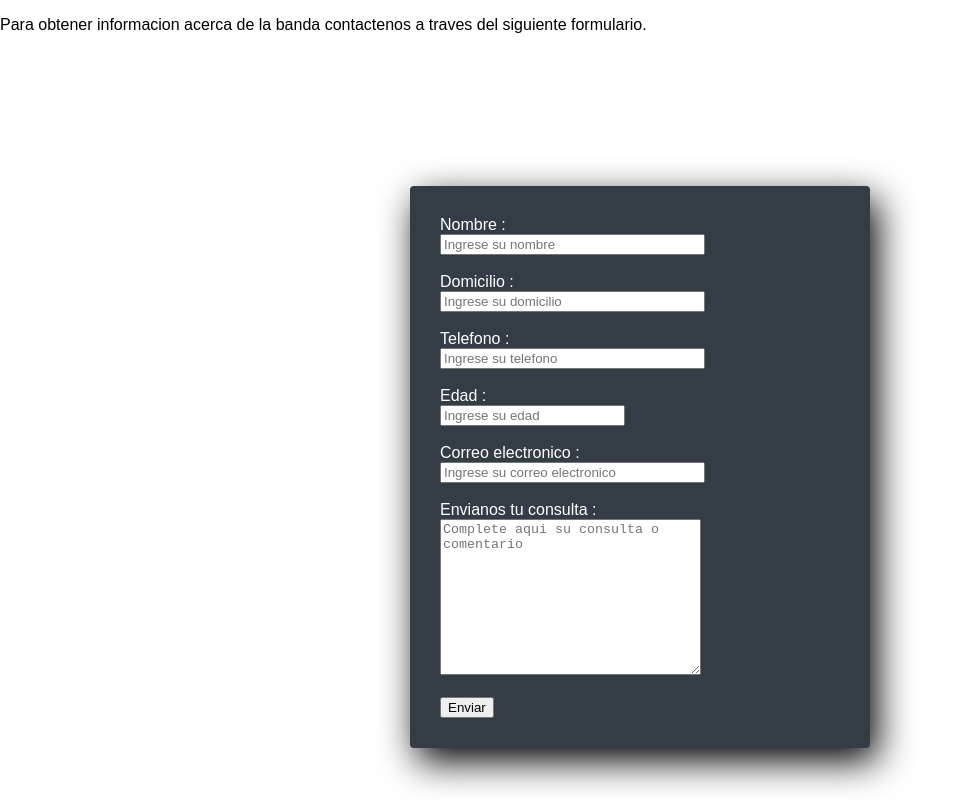
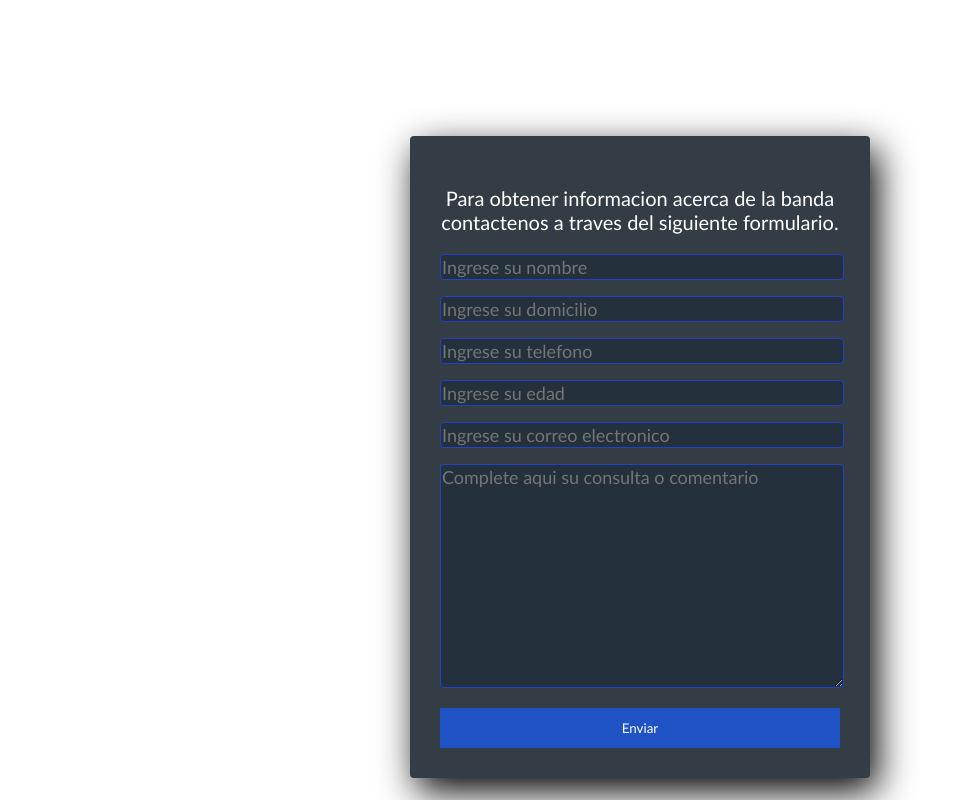
Before and after one commit to FacuConforti/TPO, a plain HTML site: page formulario.html in a window 1280 px wide. Shown: the whole page, without its empty margins (0-968 px from the left). Drawn offline with Linux system fonts and the light colour scheme.

Commit message:
Update formulario.html

```diff
--- a/formulario.html
+++ b/formulario.html
@@ -9,37 +9,29 @@
  </head>
 <body>
 
-    <section>
+ <section>
         <a id="contacto"></a>
-        <div>
-            <p>
-                Para obtener informacion acerca de la banda contactenos a traves del siguiente formulario.
-            </p>
-            <br><br>
-            <form action="link" method="post" class="dataform">
-                <label for="name">Nombre :</label><br>
-                <input type="text" id="name" size="30" maxlength="20" placeholder="Ingrese su nombre" required>
-                <br><br>
-                <label for="adress">Domicilio :</label><br>
-                <input type="text" id="adress" size="30" maxlength="20" placeholder="Ingrese su domicilio" required>
-                <br><br>
-                <label for="tel">Telefono :</label><br>
-                <input type="text" id="tel" size="30" maxlength="15" placeholder="Ingrese su telefono" required>
-                <br><br>
-                <label for="edad">Edad :</label><br>
-                <input type="number" id="edad" size="30" maxlength="3" placeholder="Ingrese su edad" required>
-                <br><br>
+        <br><br>
+        <form action="link" method="post" class="dataform">
+            <p class="info-banda">Para obtener informacion acerca de la banda contactenos a traves del siguiente formulario.</p>
 
-                <label for="mail">Correo electronico :</label><br>
-                <input type="email" id="mail" size="30" maxlength="20" placeholder="Ingrese su correo electronico" required>
-                <br><br>
-                <label for="message">Envianos tu consulta :</label><br>
-                <textarea name="message" id="message" cols="30" rows="10" placeholder="Complete aqui su consulta o comentario"></textarea>
-                <br><br>
-                <input type="button" name="submit" id="submit" value="Enviar" onclick="evaluarEdad()">
-            </form>
-        </div>
+            <input class="controls" type="text" id="name" size="30" maxlength="20" placeholder="Ingrese su nombre" required>
+
+            <input class="controls" type="text" id="adress" size="30" maxlength="20" placeholder="Ingrese su domicilio" required>
+
+            <input class="controls" type="text" id="tel" size="30" maxlength="15" placeholder="Ingrese su telefono" required>
+
+            <input class="controls" type="number" id="edad" size="30" maxlength="3" placeholder="Ingrese su edad" required>
+
+            <input class="controls" type="email" id="mail" size="30" maxlength="20" placeholder="Ingrese su correo electronico" required>
+
+            <textarea class="controls" name="message" id="message" cols="30" rows="10" placeholder="Complete aqui su consulta o comentario"></textarea>
+
+            <input class="form-boton" type="button" name="submit" id="submit" value="Enviar" onclick="evaluarEdad()">
+        </form>
+
     </section>
+
 
     <script>
         function evaluarEdad(){
```
